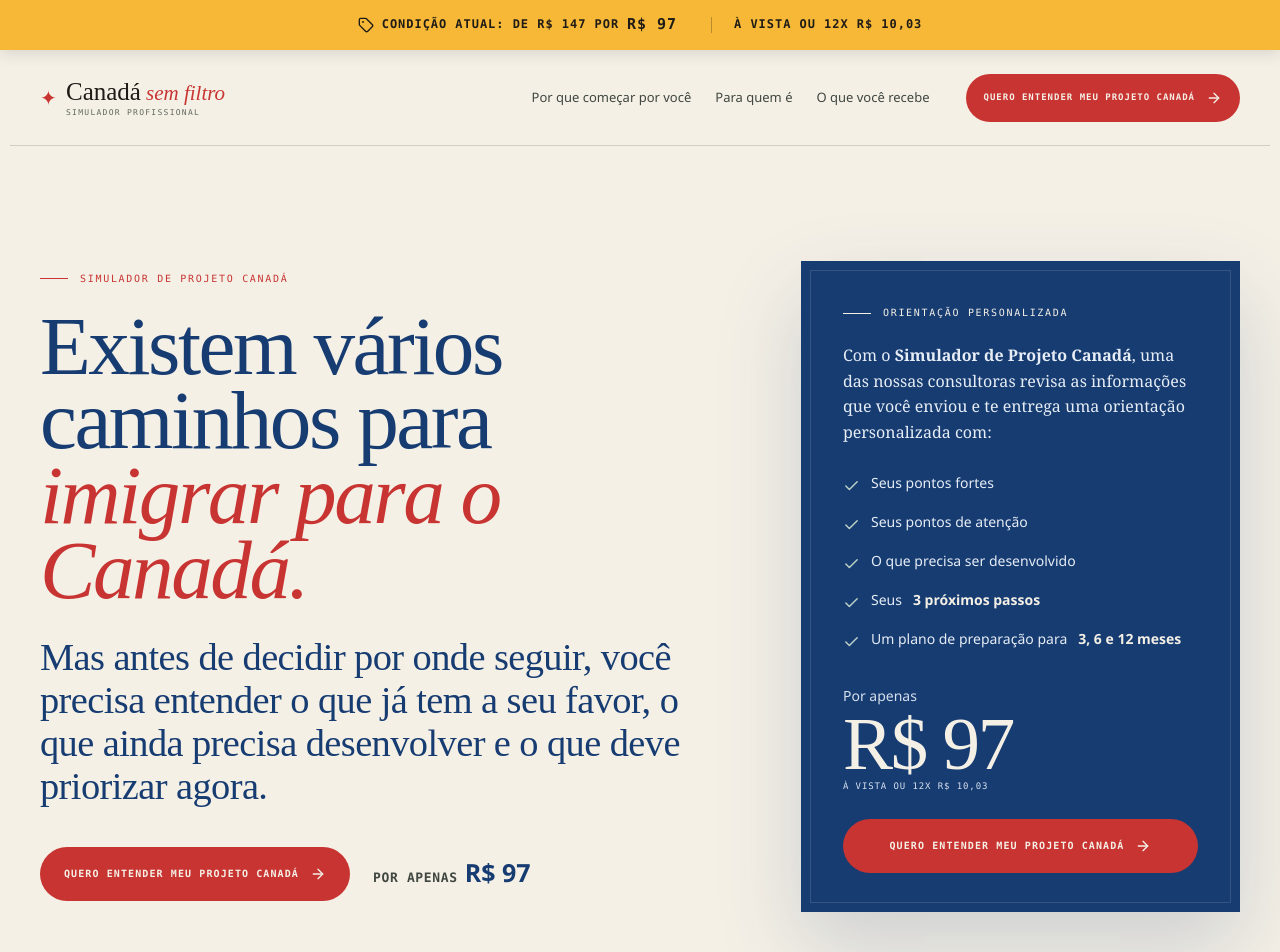
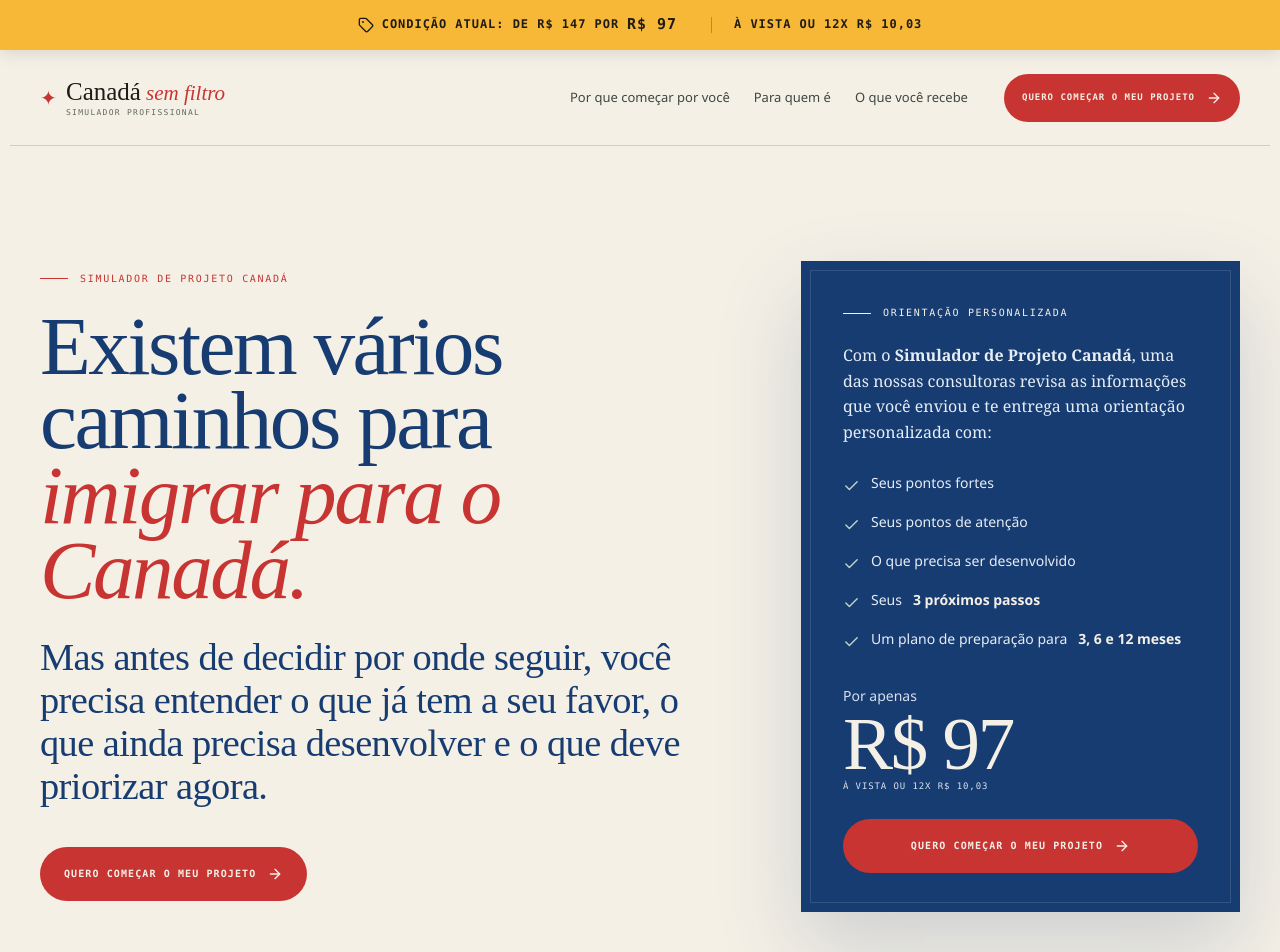
Before and after one commit to blbacelar/diagnostico-canada-sem-filtro, a Next.js app: page /simulador in a window 1280 px wide. Shown: the top 952 px of the page. Built offline with nearby package versions, Linux system fonts and the light colour scheme.

Commit message:
fix(simulator): standardize checkout calls to action

```diff
--- a/components/SimulatorSalesLanding.tsx
+++ b/components/SimulatorSalesLanding.tsx
@@ -15,7 +15,7 @@ export function SimulatorSalesLanding() {
       <header className="simulator-sales-header">
         <BrandMark />
         <nav aria-label="Navegação principal"><a href="#problema">Por que começar por você</a><a href="#para-quem-e">Para quem é</a><a href="#oferta">O que você recebe</a></nav>
-        <CheckoutLink placement="header" className="sales-header-cta">Quero entender meu Projeto Canadá</CheckoutLink>
+        <CheckoutLink placement="header" className="sales-header-cta">Quero começar o meu projeto</CheckoutLink>
       </header>
 
       <section className="simulator-hero" aria-labelledby="simulator-title">
@@ -23,7 +23,7 @@ export function SimulatorSalesLanding() {
           <p className="eyebrow"><span /> Simulador de Projeto Canadá</p>
           <h1 id="simulator-title">Existem vários caminhos para <em>imigrar para o Canadá.</em></h1>
           <h2 className="simulator-hero__subhead">Mas antes de decidir por onde seguir, você precisa entender <strong>o que já tem a seu favor, o que ainda precisa desenvolver e o que deve priorizar agora.</strong></h2>
-          <div className="simulator-hero__actions"><CheckoutLink placement="hero">Quero entender meu Projeto Canadá</CheckoutLink><span className="simulator-hero-price"><span>Por apenas</span> <strong>{simulatorSalesConfig.currentPrice}</strong></span></div>
+          <div className="simulator-hero__actions"><CheckoutLink placement="hero">Quero começar o meu projeto</CheckoutLink></div>
         </div>
 
         <aside className="simulator-offer-card" aria-label="Oferta do Simulador Canadá Sem Filtro">
@@ -37,7 +37,7 @@ export function SimulatorSalesLanding() {
             <li><Check aria-hidden="true" /> Um plano de preparação para <strong>3, 6 e 12 meses</strong></li>
           </ul>
           <div className="simulator-price"><span>Por apenas</span><strong>{simulatorSalesConfig.currentPrice}</strong><small>À vista ou {simulatorSalesConfig.installmentPrice}</small></div>
-          <CheckoutLink placement="offer-card">Quero entender meu Projeto Canadá</CheckoutLink>
+          <CheckoutLink placement="offer-card">Quero começar o meu projeto</CheckoutLink>
         </aside>
 
         <p className="simulator-hero-disclaimer"><LockKeyhole aria-hidden="true" /> Ferramenta educativa e de planejamento. Não realiza análise de elegibilidade, não garante aprovação e não substitui uma consultoria de imigração.</p>
@@ -105,7 +105,7 @@ export function SimulatorSalesLanding() {
           </ul>
           <div className="simulator-price"><strong>{simulatorSalesConfig.currentPrice}</strong><small>À vista ou {simulatorSalesConfig.installmentPrice}</small></div>
           <p><strong>Clareza agora, antes de decisões que podem envolver meses de preparação e milhares de reais.</strong></p>
-          <CheckoutLink placement="final">Quero descobrir meus próximos passos</CheckoutLink>
+          <CheckoutLink placement="final">Quero começar o meu projeto</CheckoutLink>
         </aside>
       </section>
 
```
Also changed, not shown: 1 other file (tests, documents, lock files or other folders).
